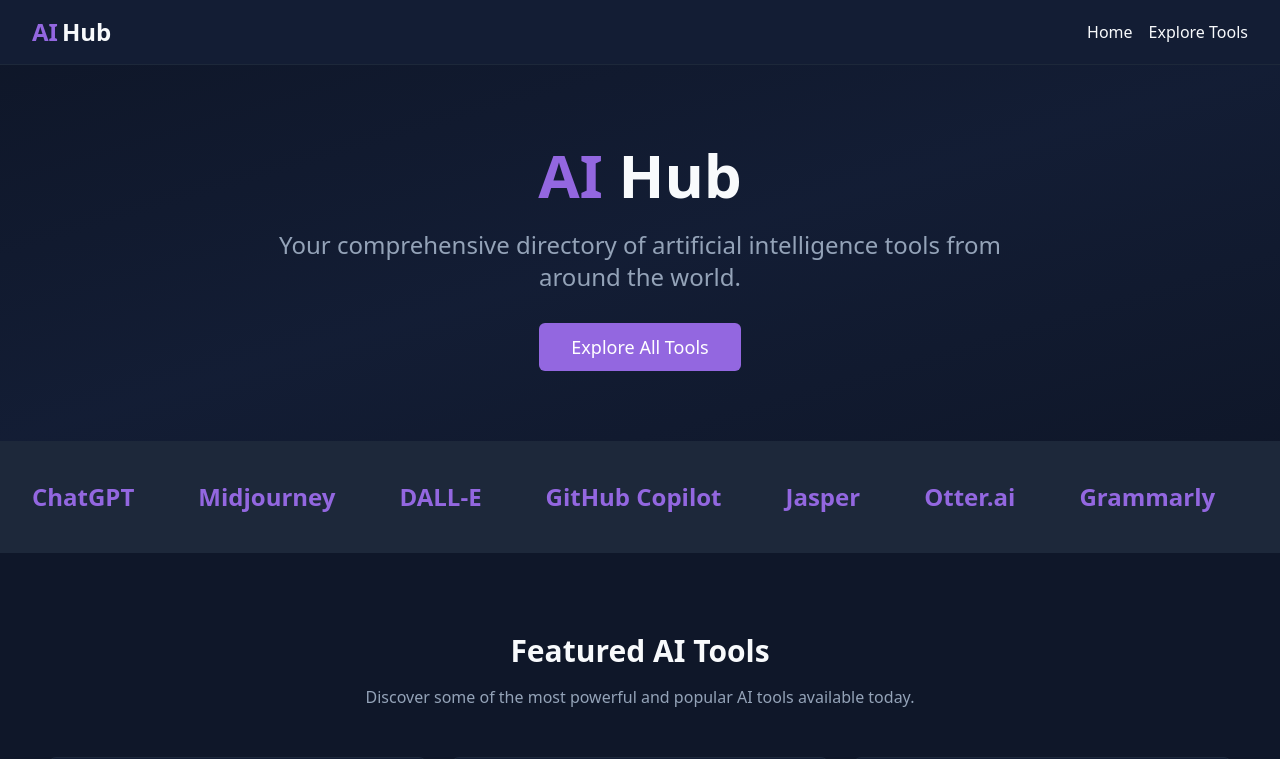
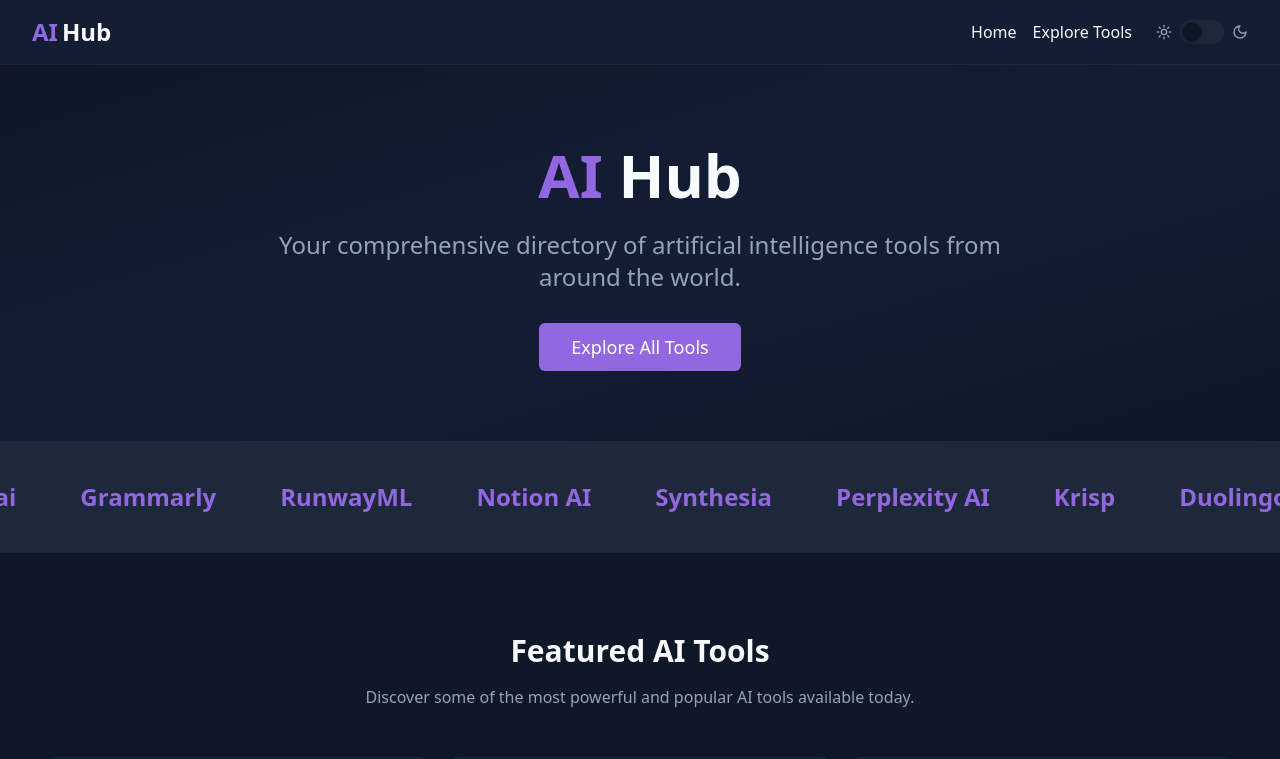
Before and after one commit to vishalprolance/ai-tools-unveiled-world, a React (Vite) app: page / in a window 1280 px wide. Shown: the top 759 px of the page. Built offline with nearby package versions, Linux system fonts and the light colour scheme.

Commit message:
feat: Enhance UI and add features
- Changed website name to AI Hub.
- Implemented scrolling effect for AI tool names.
- Added toggle button for light and dark mode.
- Enhanced color palette.

```diff
--- a/src/App.tsx
+++ b/src/App.tsx
@@ -7,11 +7,13 @@ import { BrowserRouter, Routes, Route } from "react-router-dom";
 import Index from "./pages/Index";
 import Tools from "./pages/Tools";
 import NotFound from "./pages/NotFound";
+import { ThemeProvider } from "./components/ThemeProvider";
 
 const queryClient = new QueryClient();
 
 const App = () => (
   <QueryClientProvider client={queryClient}>
+    <ThemeProvider>
       <TooltipProvider>
         <Toaster />
         <Sonner />
@@ -23,6 +25,7 @@ const App = () => (
           </Routes>
         </BrowserRouter>
       </TooltipProvider>
+    </ThemeProvider>
   </QueryClientProvider>
 );
 
--- a/src/components/Navbar.tsx
+++ b/src/components/Navbar.tsx
@@ -1,5 +1,6 @@
 
 import { Link } from "react-router-dom";
+import ThemeToggle from "./ThemeToggle";
 
 const Navbar = () => {
   return (
@@ -9,6 +10,7 @@ const Navbar = () => {
           <span className="text-accent">AI</span>
           <span className="ml-1">Hub</span>
         </Link>
+        <div className="flex items-center space-x-6">
           <div className="flex space-x-4">
             <Link to="/" className="text-foreground hover:text-accent transition-colors">
               Home
@@ -17,6 +19,8 @@ const Navbar = () => {
               Explore Tools
             </Link>
           </div>
+          <ThemeToggle />
+        </div>
       </div>
     </nav>
   );
--- /dev/null
+++ b/src/components/ThemeProvider.tsx
@@ -0,0 +1,65 @@
+
+import { createContext, useContext, useEffect, useState } from "react";
+
+type Theme = "dark" | "light";
+
+type ThemeProviderProps = {
+  children: React.ReactNode;
+  defaultTheme?: Theme;
+};
+
+type ThemeProviderState = {
+  theme: Theme;
+  toggleTheme: () => void;
+};
+
+const ThemeProviderContext = createContext<ThemeProviderState>({
+  theme: "dark",
+  toggleTheme: () => null,
+});
+
+export function ThemeProvider({
+  children,
+  defaultTheme = "dark",
+}: ThemeProviderProps) {
+  const [theme, setTheme] = useState<Theme>(
+    () => (localStorage.getItem("theme") as Theme) || defaultTheme
+  );
+
+  useEffect(() => {
+    const root = window.document.documentElement;
+
+    root.classList.remove("light", "dark");
+
+    if (theme === "light") {
+      root.classList.add("light");
+    }
+
+    localStorage.setItem("theme", theme);
+  }, [theme]);
+
+  const toggleTheme = () => {
+    setTheme((prevTheme) => (prevTheme === "light" ? "dark" : "light"));
+  };
+
+  const value = {
+    theme,
+    toggleTheme,
+  };
+
+  return (
+    <ThemeProviderContext.Provider value={value}>
+      {children}
+    </ThemeProviderContext.Provider>
+  );
+}
+
+export const useTheme = () => {
+  const context = useContext(ThemeProviderContext);
+
+  if (context === undefined) {
+    throw new Error("useTheme must be used within a ThemeProvider");
+  }
+
+  return context;
+};
--- /dev/null
+++ b/src/components/ThemeToggle.tsx
@@ -0,0 +1,22 @@
+
+import { useTheme } from "./ThemeProvider";
+import { Switch } from "./ui/switch";
+import { Moon, Sun } from "lucide-react";
+
+const ThemeToggle = () => {
+  const { theme, toggleTheme } = useTheme();
+
+  return (
+    <div className="flex items-center space-x-2">
+      <Sun className="h-4 w-4 text-muted-foreground" />
+      <Switch
+        checked={theme === "light"}
+        onCheckedChange={toggleTheme}
+        aria-label="Toggle theme"
+      />
+      <Moon className="h-4 w-4 text-muted-foreground" />
+    </div>
+  );
+};
+
+export default ThemeToggle;
--- a/src/index.css
+++ b/src/index.css
@@ -35,6 +35,36 @@
 
     --radius: 0.5rem;
   }
+
+  .light {
+    --background: 0 0% 100%;
+    --foreground: 240 10% 3.9%;
+
+    --card: 0 0% 100%;
+    --card-foreground: 240 10% 3.9%;
+
+    --popover: 0 0% 100%;
+    --popover-foreground: 240 10% 3.9%;
+
+    --primary: 221 83% 53%;
+    --primary-foreground: 0 0% 98%;
+
+    --secondary: 173 80% 40%;
+    --secondary-foreground: 0 0% 98%;
+
+    --muted: 240 4.8% 95.9%;
+    --muted-foreground: 240 3.8% 46.1%;
+
+    --accent: 262 66% 64%;
+    --accent-foreground: 240 10% 3.9%;
+
+    --destructive: 0 84.2% 60.2%;
+    --destructive-foreground: 0 0% 98%;
+
+    --border: 240 5.9% 90%;
+    --input: 240 5.9% 90%;
+    --ring: 142 71% 45%;
+  }
 }
 
 @layer base {
@@ -56,7 +86,7 @@
   .scrolling-content {
     display: inline-block;
     white-space: nowrap;
-    animation: scroll 60s linear infinite;
+    animation: scroll 30s linear infinite;
   }
 
   .scrolling-content:hover {
@@ -70,4 +100,13 @@
   .category-pill {
     @apply px-3 py-1 rounded-full text-xs font-medium bg-primary/20 text-primary-foreground;
   }
+
+  @keyframes scroll {
+    from {
+      transform: translateX(0);
+    }
+    to {
+      transform: translateX(-50%);
+    }
+  }
 }
```
Lines whose indentation alone changed are shown as unchanged.
